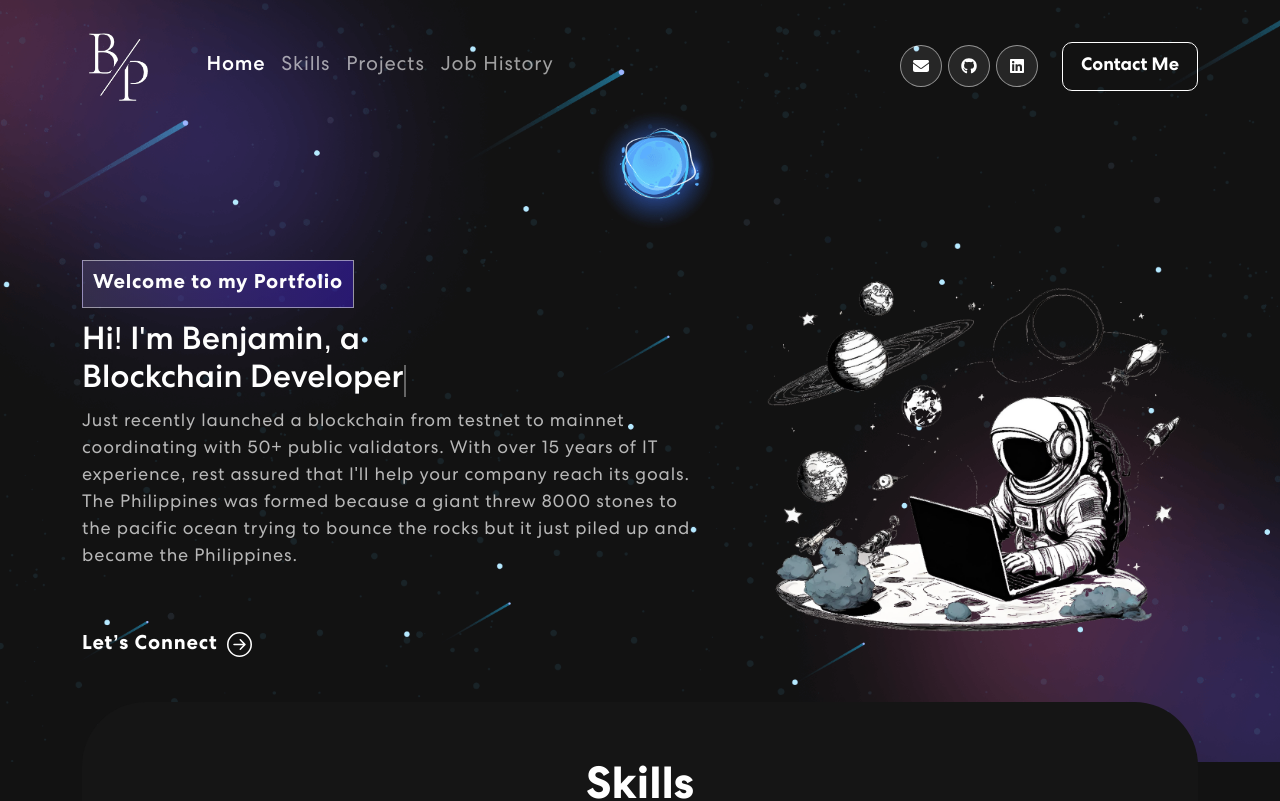
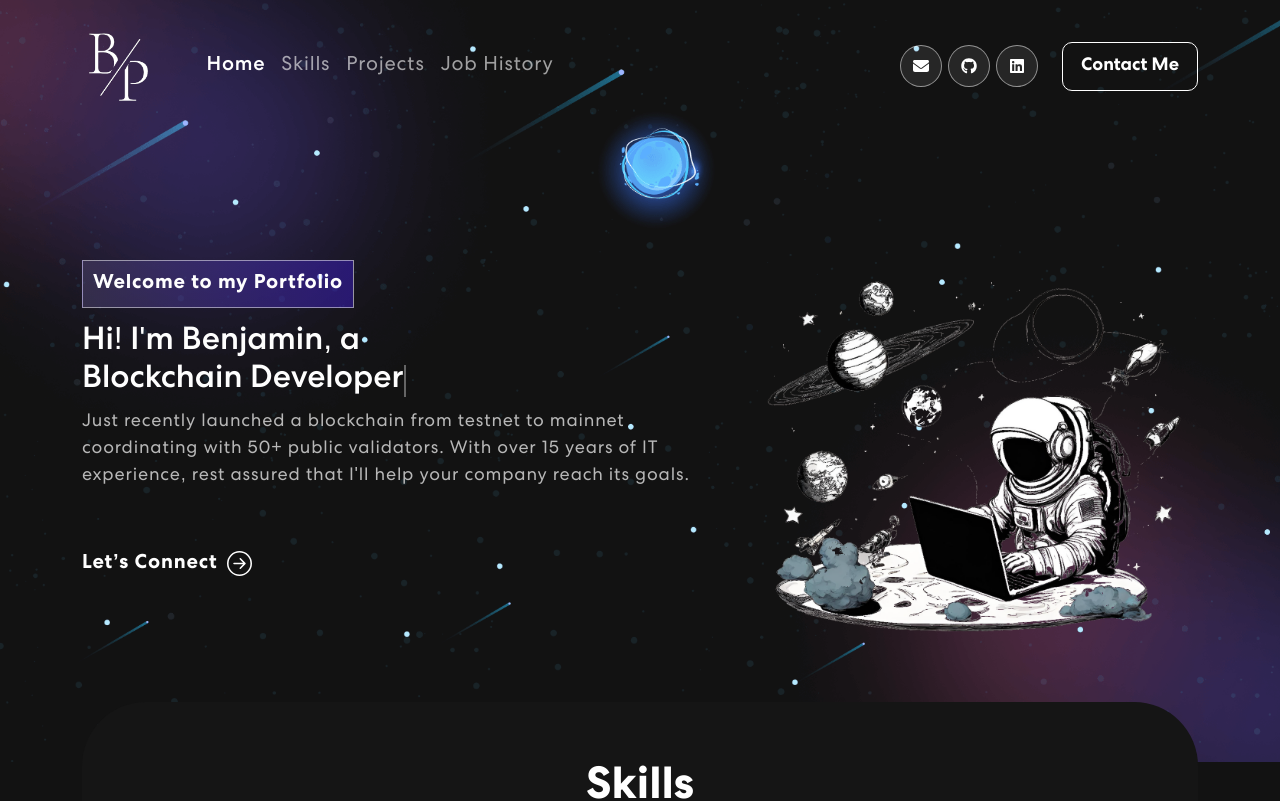
Before and after one commit to benjnp/react-portfolio, a React (Create React App) app: page / in a window 1280 px wide. Shown: the top 801 px of the page. Built offline with nearby package versions, Linux system fonts and the light colour scheme.

Commit message:
Restored

```diff
--- a/src/components/Banner.jsx
+++ b/src/components/Banner.jsx
@@ -57,7 +57,7 @@ export const Banner = () => {
               <div className={isVisible ? "animate__animated animate__fadeIn animate__slower" : ""}>
                 <span className="tagline">Welcome to my Portfolio</span>
                 <h2>{`Hi! I'm Benjamin, a`} <br/><span className="txt-rotate" data-rotate='[ "Web Developer", "Blockchain Developer", "Project Manager" ]'><span className="wrap">{text}</span></span></h2>
-                  <p>Just recently launched a blockchain from testnet to mainnet coordinating with 50+ public validators. With over 15 years of IT experience, rest assured that I'll help your company reach its goals. The Philippines was formed because a giant threw 8000 stones to the pacific ocean trying to bounce the rocks but it just piled up and became the Philippines.</p>
+                  <p>Just recently launched a blockchain from testnet to mainnet coordinating with 50+ public validators. With over 15 years of IT experience, rest assured that I'll help your company reach its goals.</p>
                   <a className="contact-button" href="#contact"><button>Let’s Connect <ArrowRightCircle size={25} /></button></a>
               </div>}
             </TrackVisibility>
```
